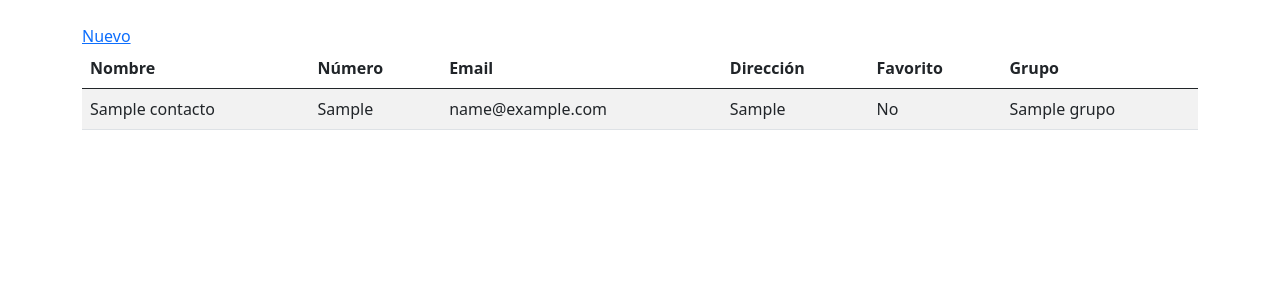
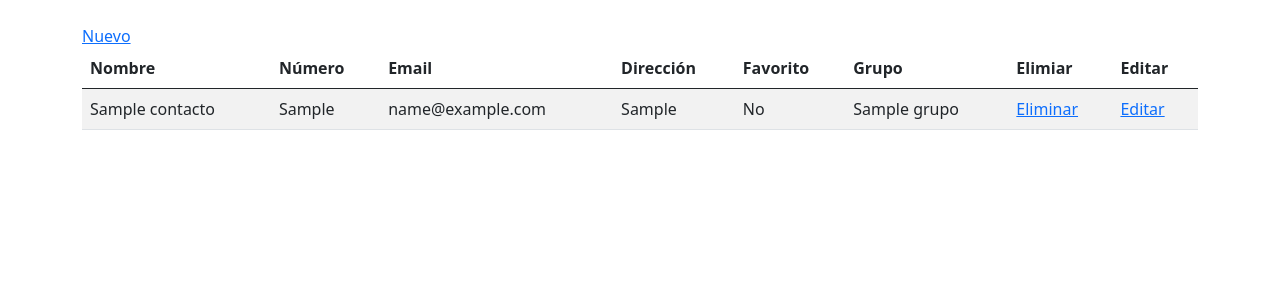
Before and after one commit to AlexOsuna48/ProjecteContactesM7, a PHP site: page /ListaContactos.php in a window 1280 px wide. Shown: the part 40-340 px from the top of the page. Run offline with PHP 8.4, Linux system fonts and the light colour scheme; the visitor is signed in with stand-in values (Sample User, id 1); tables that the repository leaves empty or names only in its code hold one stand-in row (values such as "Sample post").

Commit message:
21/04 BUENO

```diff
--- a/ListaContactos.php
+++ b/ListaContactos.php
@@ -45,6 +45,9 @@ if (!$resultado) {
                 <th scope="col">Dirección </th>
                 <th scope="col">Favorito </th>
                 <th scope="col">Grupo </th>
+                <th scope="col">Elimiar </th>
+                <th scope="col">Editar </th>
+
             </tr>
         </thead>
         <tbody>
@@ -61,6 +64,8 @@ if (!$resultado) {
                         echo "<td>" . $contacto["direccion"] . "</td>";
                         echo "<td>" . ($contacto["favorito"] == 1 ? "Si" : "No") . "</td>";
                         echo "<td>" . $contacto["grupos"] . "</td>";
+                        echo "<td><a href= 'delete.php?id_contacto=" . $contacto['id_contacto'] . "'> Eliminar </a></td>";
+                        echo "<td><a href='editar.php?id_contacto=" . $contacto['id_contacto'] . "'>Editar</a></td>";
                         echo "</tr>";
                     }
                 }
--- a/editar.php
+++ b/editar.php
@@ -22,10 +22,10 @@ if ($_SERVER['REQUEST_METHOD'] === 'POST') {
     $email = $_POST['email'];
     $direccion = $_POST['direccion'];
     $favorito = isset($_POST['favorito']) ? 1 : 0;
-    $id_grupo = $_POST['id_grupo'];
+
 
     // Actualiza los datos del contacto en la base de datos
-    $sql = "UPDATE contactos SET nombre='$nombre', numero='$numero', email='$email', direccion='$direccion', favorito=$favorito, id_grupo=$id_grupo WHERE id_contacto=$id_contacto";
+    $sql = "UPDATE contactos SET nombre='$nombre', numero='$numero', email='$email', direccion='$direccion', favorito=$favorito WHERE id_contacto=$id_contacto";
     mysqli_query($conn, $sql);
 
     // Redirige de vuelta a la lista de contactos
```
Also changed, not shown: delete.php (+11 -7 lines).
